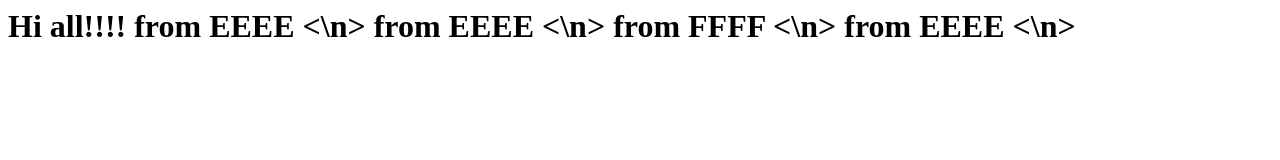
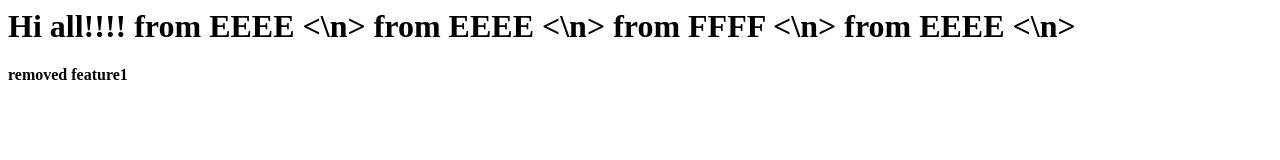
Before and after one commit to karthikgnv/gitdemo, a plain HTML site: page index.html in a window 1280 px wide. Drawn offline with Linux system fonts and the light colour scheme.

Commit message:
added note abt removedd h2 headers

```diff
--- a/index.html
+++ b/index.html
@@ -5,3 +5,4 @@ from EEEE <\n>
 from FFFF <\n>
 from EEEE <\n>
 </h1>
+<b>removed feature1</b>
```
